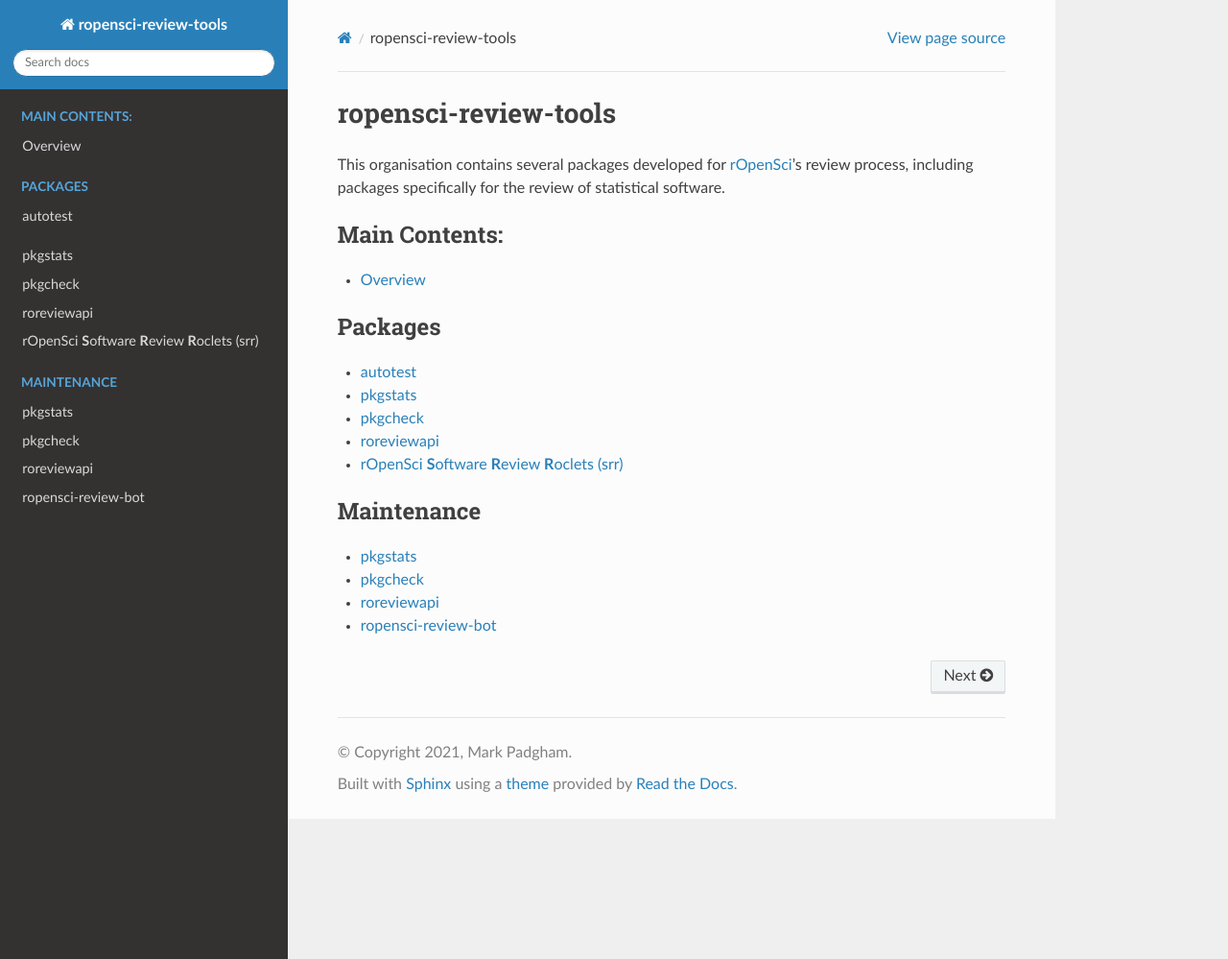
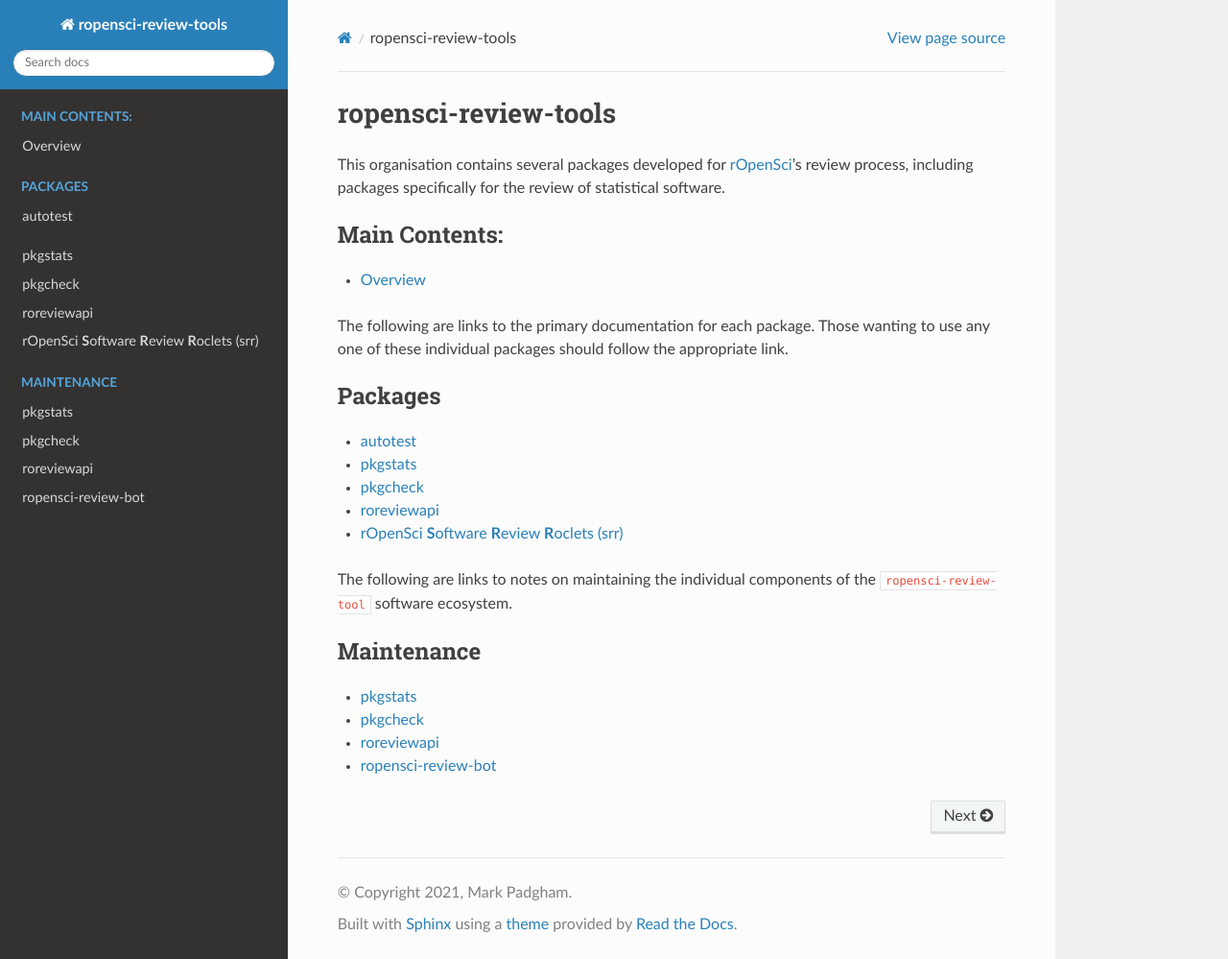
Before and after one commit to ropensci-review-tools/ropensci-review-tools, a Sphinx documentation site: the page built from docs/index.rst, in a window 1280 px wide and 999 px high. Shown: the whole window at 96% size. Built offline with Sphinx 7.4.7 and the Read the Docs theme 2.0.0, drawn with Linux system fonts in a browser that asks for light colours.

Commit message:
add notes to index

```diff
--- a/docs/index.rst
+++ b/docs/index.rst
@@ -17,6 +17,10 @@
 
    overview
 
+The following are links to the primary documentation for each package. Those
+wanting to use any one of these individual packages should follow the
+appropriate link.
+
 .. toctree::
    :maxdepth: 1
    :caption: Packages
@@ -27,6 +31,9 @@
    roreviewapi/roreviewapi.md
    srr/srr.md
 
+The following are links to notes on maintaining the individual components of
+the ``ropensci-review-tool`` software ecosystem.
+
 .. toctree::
    :maxdepth: 1
    :caption: Maintenance
```
